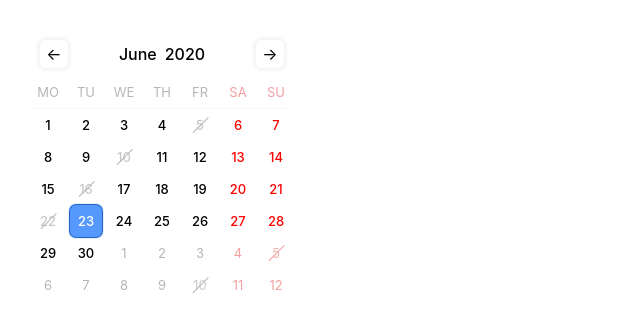
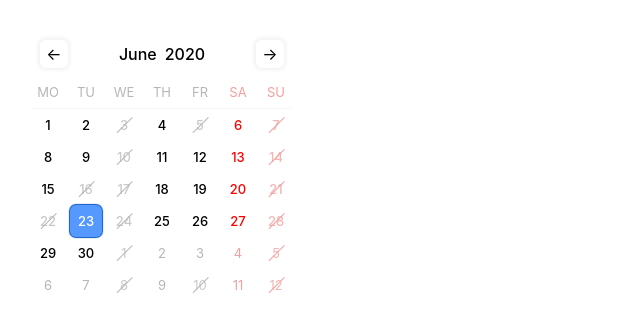
Before and after one commit to tusharf5/react-calendar, a React (Create React App) app: page / in a window 1280 px wide. Shown: the top 332 px of the page, without its empty margins (0-640 px from the left). Built offline with nearby package versions, Linux system fonts and the light colour scheme.

Commit message:
fix: weekday logic & new functionality

```diff
--- a/src/App.tsx
+++ b/src/App.tsx
@@ -119,6 +119,55 @@ function getWeekDayIndexAsPerAStartDay(weekdayAsPerNativeIndex: number, startOfT
     : 6 - startOfTheWeek + 1 + weekdayAsPerNativeIndex;
 }
 
+// {
+//   0: 'Mo',
+//   1: 'Tu',
+//   2: 'We',
+//   3: 'Th',
+//   4: 'Fr',
+//   5: 'Sa',
+//   6: 'Su'
+// };
+// start = 1
+// 6 - 1 = 5
+// influencedIndex = 3 (Thu)
+// 3 <= 5 so 3 + 1 = 4 (Thu) (native)
+// influencedIndex = 2 (Wed)
+// 2 <= 5 so 2 + 1 = 3 (Wed) (native)
+// influencedIndex = 5 (Sa)
+// 5 <= 5 so 5 + 1 = 6 (Sa) (native)
+// influencedIndex = 6 (Su)
+// 6 > 5 so ((6 - 5) - 1) = 0 (su) (native)
+
+// {
+//   0: 'Tu',
+//   1: 'We',
+//   2: 'Th',
+//   3: 'Fr',
+//   4: 'Sa',
+//   5: 'Su',
+//   6: 'Mo'
+// };
+// start = 2
+// 6 - 2 = 4
+// influencedIndex = 3 (Fr)
+// 3 <= 4 so 3 + 2 = 5 (Fr) (native)
+// influencedIndex = 2 (Th)
+// 2 <= 4 so 2 + 2 = 4 (Th) (native)
+// influencedIndex = 5 (Su)
+// 5 > 4 so ((5 - 4) - 1) = 0 (Su) (native)
+// influencedIndex = 6 (Mo)
+// 6 > 4 so ((6 - 4) - 1) = 1 (Mo) (native)
+function getNativeWeekDayIndexFromAStartDayInfluencedIndex(
+  weekdayAsPerChangedIndex: number,
+  startOfTheWeek: number
+): number {
+  const diversion = 6 - startOfTheWeek;
+  return weekdayAsPerChangedIndex <= diversion
+    ? weekdayAsPerChangedIndex + startOfTheWeek
+    : weekdayAsPerChangedIndex - diversion - 1;
+}
+
 /**
  * Gives the index of day-of-the-week on the 1st of the provided month-year.
  * @param year Specify a year
@@ -135,19 +184,19 @@ function getWeekDayOnFirstDateOfMonth(year: number, month: number, startOfTheWee
 
 function getWeekendColumns(startOfTheWeek: number) {
   if (startOfTheWeek === 0) {
-    return { weekend: [7, 1], saturday: 7, sunday: 1 };
+    return { weekend: [6, 0], saturday: 6, sunday: 0 };
   } else if (startOfTheWeek === 1) {
-    return { weekend: [6, 7], saturday: 6, sunday: 7 };
+    return { weekend: [5, 6], saturday: 5, sunday: 6 };
   } else if (startOfTheWeek === 2) {
-    return { weekend: [5, 6], saturday: 5, sunday: 6 };
+    return { weekend: [4, 5], saturday: 4, sunday: 5 };
   } else if (startOfTheWeek === 3) {
-    return { weekend: [4, 5], saturday: 4, sunday: 5 };
+    return { weekend: [3, 4], saturday: 3, sunday: 4 };
   } else if (startOfTheWeek === 4) {
-    return { weekend: [3, 4], saturday: 3, sunday: 4 };
+    return { weekend: [2, 3], saturday: 2, sunday: 3 };
   } else if (startOfTheWeek === 5) {
-    return { weekend: [2, 3], saturday: 2, sunday: 3 };
+    return { weekend: [1, 2], saturday: 1, sunday: 2 };
   } else {
-    return { weekend: [1, 2], saturday: 1, sunday: 2 };
+    return { weekend: [0, 1], saturday: 0, sunday: 1 };
   }
 }
 
@@ -266,17 +315,17 @@ function getCalendarViewMatrix(
       month: getPreviousMonth(monthInView),
       activeMonthInView: false,
       year: isPrevMonthFromLastYear ? getPreviousYear(yearInView) : yearInView,
-      isWeekend: weekends.weekend.find((c) => c === columnAdded + 1) ? true : false,
-      isSat: weekends.saturday === columnAdded + 1,
-      isSun: weekends.sunday === columnAdded + 1,
+      isWeekend: weekends.weekend.find((c) => c === columnAdded) ? true : false,
+      isSat: weekends.saturday === columnAdded,
+      isSun: weekends.sunday === columnAdded,
       isToday:
         i === todaysDate &&
         getPreviousMonth(monthInView) === todaysMonth &&
         (isPrevMonthFromLastYear ? getPreviousYear(yearInView) : yearInView) === todaysYear,
       isFirstRow: row === 0,
       isLastRow: row === 5,
-      isFirsColumn: columnAdded + 1 === 1,
-      isLastColumn: columnAdded + 1 === 7,
+      isFirsColumn: columnAdded === 1,
+      isLastColumn: columnAdded === 6,
       isSelected:
         getPreviousMonth(monthInView) === selectedMonth &&
         (isPrevMonthFromLastYear ? getPreviousYear(yearInView) : yearInView) === selectedYear &&
@@ -286,7 +335,7 @@ function getCalendarViewMatrix(
       isDisabled: isDisabled({
         year: isPrevMonthFromLastYear ? getPreviousYear(yearInView) : yearInView,
         month: getPreviousMonth(monthInView),
-        weekday: columnAdded + 1,
+        weekday: getNativeWeekDayIndexFromAStartDayInfluencedIndex(columnAdded, startOfTheWeek),
         date: i,
       }),
     });
@@ -304,19 +353,19 @@ function getCalendarViewMatrix(
       month: monthInView,
       activeMonthInView: true,
       year: yearInView,
-      isWeekend: weekends.weekend.find((c) => c === columnAdded + 1) ? true : false,
-      isSat: weekends.saturday === columnAdded + 1,
-      isSun: weekends.sunday === columnAdded + 1,
+      isWeekend: weekends.weekend.find((c) => c === columnAdded) ? true : false,
+      isSat: weekends.saturday === columnAdded,
+      isSun: weekends.sunday === columnAdded,
       isToday: k === todaysDate && monthInView === todaysMonth && yearInView === todaysYear,
       isFirstRow: row === 0,
       isLastRow: row === 5,
-      isFirsColumn: columnAdded + 1 === 1,
-      isLastColumn: columnAdded + 1 === 7,
+      isFirsColumn: columnAdded === 1,
+      isLastColumn: columnAdded === 6,
       isSelected: monthInView === selectedMonth && yearInView === selectedYear && k === selectedDayOfMonth,
       isDisabled: isDisabled({
         year: yearInView,
         month: monthInView,
-        weekday: columnAdded + 1,
+        weekday: getNativeWeekDayIndexFromAStartDayInfluencedIndex(columnAdded, startOfTheWeek),
         date: k,
       }),
     });
@@ -336,17 +385,17 @@ function getCalendarViewMatrix(
       month: getNextMonth(monthInView),
       activeMonthInView: false,
       year: isCurrentMonthLast ? yearInView + 1 : yearInView,
-      isWeekend: weekends.weekend.find((c) => c === columnAdded + 1) ? true : false,
-      isSat: weekends.saturday === columnAdded + 1,
-      isSun: weekends.sunday === columnAdded + 1,
+      isWeekend: weekends.weekend.find((c) => c === columnAdded) ? true : false,
+      isSat: weekends.saturday === columnAdded,
+      isSun: weekends.sunday === columnAdded,
       isToday:
         k === todaysDate &&
         getNextMonth(monthInView) === todaysMonth &&
         (isCurrentMonthLast ? yearInView + 1 : yearInView) === todaysYear,
       isFirstRow: row === 0,
       isLastRow: row === 5,
-      isFirsColumn: columnAdded + 1 === 1,
-      isLastColumn: columnAdded + 1 === 7,
+      isFirsColumn: columnAdded === 1,
+      isLastColumn: columnAdded === 6,
       isSelected:
         getNextMonth(monthInView) === selectedMonth &&
         (isCurrentMonthLast ? yearInView + 1 : yearInView) === selectedYear &&
@@ -354,7 +403,7 @@ function getCalendarViewMatrix(
       isDisabled: isDisabled({
         year: isCurrentMonthLast ? yearInView + 1 : yearInView,
         month: getNextMonth(monthInView),
-        weekday: columnAdded + 1,
+        weekday: getNativeWeekDayIndexFromAStartDayInfluencedIndex(columnAdded, startOfTheWeek),
         date: k,
       }),
     });
@@ -594,9 +643,7 @@ function App({ value, startOfWeek = 1, isDisabled }: Props) {
                       cell.isFirstRow ? ' fr' : ''
                     }${cell.isLastRow ? ' lr' : ''}${cell.isFirsColumn ? ' fc' : ''}${cell.isLastColumn ? ' lc' : ''}${
                       cell.isSelected ? ' selected' : ''
-                    }${
-                      cell.isDisabled ? ' disabled' : ''
-                    }`}>
+                    }${cell.isDisabled ? ' disabled' : ''}`}>
                     {cell.date}
                   </div>
                 ))}
--- a/src/index.tsx
+++ b/src/index.tsx
@@ -12,7 +12,7 @@ interface IsDisabledParams {
 }
 
 function isDisabled(params: IsDisabledParams) {
-  return params.date === 5 || params.date === 10 || params.date === 22 || params.date === 16;
+  return params.date === 5 || params.date === 10 || params.date === 22 || params.date === 16 || params.weekday === 3 || params.weekday === 0;
 }
 
 ReactDOM.render(
```
